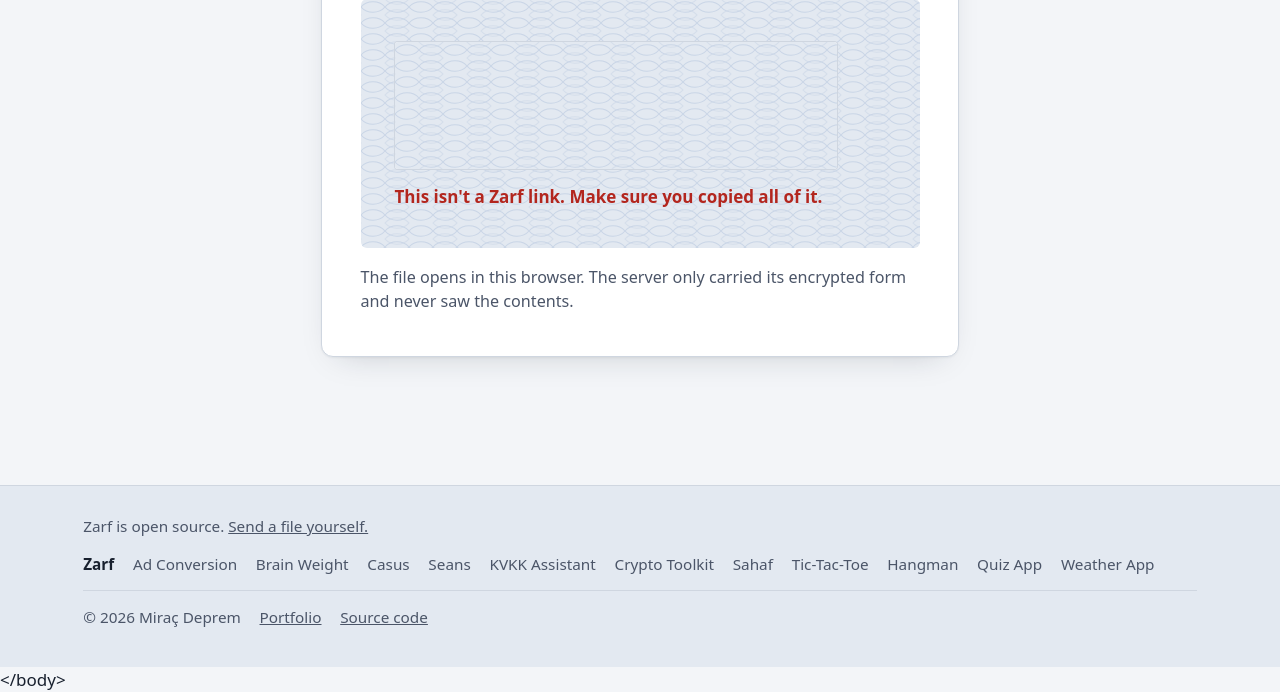
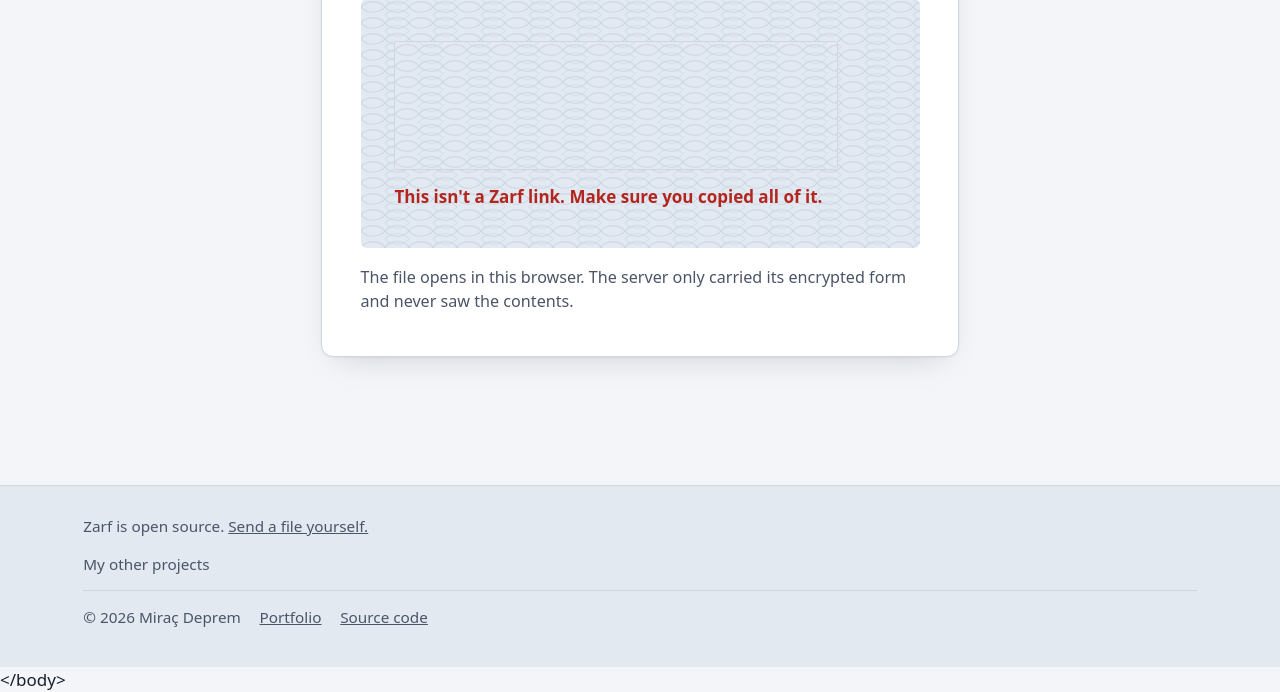
Before and after one commit to MrcDprm/zarf-file-share, a website built with Vite: page web/d.html in a window 1280 px wide. Shown: the part 255-947 px from the top of the page. Built offline with nearby package versions, Linux system fonts and the light colour scheme; a web font is replaced by a local one.

Commit message:
refactor(footer): link to the portfolio instead of listing every project

```diff
--- a/web/d.html
+++ b/web/d.html
@@ -62,18 +62,7 @@
           <p class="foot__note"><span data-i18n="foot.text">Zarf açık kaynaklıdır.</span> <a href="/" data-i18n="recv.own">Sen de bir dosya gönder.</a></p>
           <!-- Every live project links to the others; this one is marked as the current page. -->
           <nav class="foot__projects" aria-label="Projelerim" data-i18n-aria="foot.projects">
-            <a href="https://zarf.miracdeprem.com" aria-current="page">Zarf</a>
-            <a href="https://conversion.miracdeprem.com">Ad Conversion</a>
-            <a href="https://brain.miracdeprem.com">Brain Weight</a>
-            <a href="https://spygame.miracdeprem.com">Casus</a>
-            <a href="https://seans.miracdeprem.com">Seans</a>
-            <a href="https://kvkk.miracdeprem.com">KVKK Assistant</a>
-            <a href="https://crypto.miracdeprem.com">Crypto Toolkit</a>
-            <a href="https://sahaf.miracdeprem.com">Sahaf</a>
-            <a href="https://tictactoe.miracdeprem.com">Tic-Tac-Toe</a>
-            <a href="https://hangman.miracdeprem.com">Hangman</a>
-            <a href="https://quiz.miracdeprem.com">Quiz App</a>
-            <a href="https://weather.miracdeprem.com">Weather App</a>
+            <a href="https://www.miracdeprem.com/projects" data-i18n="foot.otherProjects">Diğer projelerim</a>
           </nav>
           <p class="foot__meta">
             <span>© 2026 Miraç Deprem</span>
--- a/web/src/i18n.ts
+++ b/web/src/i18n.ts
@@ -231,6 +231,7 @@
   "cmd.decrypt.code": "zarf decrypt rapor.pdf.zarf",
   "cmd.decrypt": "Şifreli dosyayı anahtarıyla açar; anahtarı sorar, yazdıkların ekranda görünmez.",
   "foot.projects": "Projelerim",
+  "foot.otherProjects": "Diğer projelerim",
   "foot.portfolio": "Portfolyo",
   "foot.source": "Kaynak kodu",
   "how.title": "Nasıl çalışır",
@@ -504,6 +505,7 @@
   "cmd.decrypt.code": "zarf decrypt report.pdf.zarf",
   "cmd.decrypt": "Opens an encrypted file with its key; it asks for the key and nothing you type is shown.",
   "foot.projects": "My projects",
+  "foot.otherProjects": "My other projects",
   "foot.portfolio": "Portfolio",
   "foot.source": "Source code",
   "how.title": "How it works",
```
Also changed, not shown: web/index.html (+1 -12 lines), web/r.html (+1 -12 lines).
